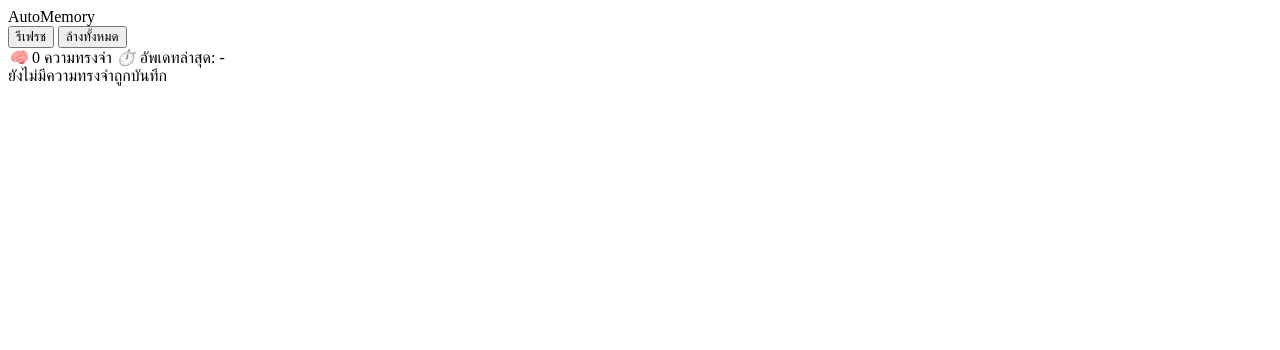
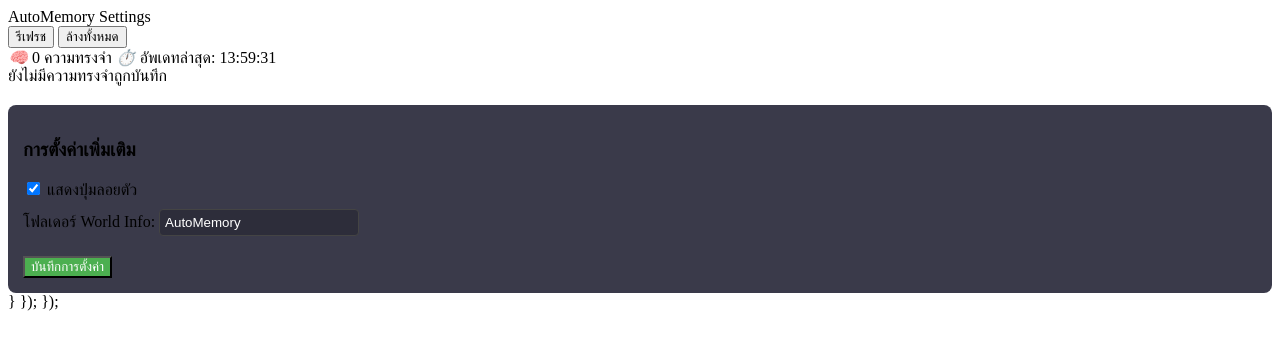
Before and after one commit to meowlin007/ST-AutoMemory, a plain HTML site: page index.html in a window 1280 px wide. Drawn offline with Linux system fonts and the light colour scheme.

Commit message:
Update index.html

```diff
--- a/index.html
+++ b/index.html
@@ -1,6 +1,6 @@
 <div class="auto-memory-container">
     <div class="auto-memory-header">
-        <div class="auto-memory-title">AutoMemory</div>
+        <div class="auto-memory-title">AutoMemory Settings</div>
         <div>
             <button class="memory-btn refresh" id="refreshMemories">รีเฟรช</button>
             <button class="memory-btn clear" id="clearAllMemories">ล้างทั้งหมด</button>
@@ -15,26 +15,110 @@
     <div class="auto-memory-content" id="memoriesList">
         <div class="no-memories">ยังไม่มีความทรงจำถูกบันทึก</div>
     </div>
+
+    <div class="settings-section">
+        <h3>การตั้งค่าเพิ่มเติม</h3>
+        <div class="setting-item">
+            <label>
+                <input type="checkbox" id="showFloatingButton" checked>
+                แสดงปุ่มลอยตัว
+            </label>
+        </div>
+        <div class="setting-item">
+            <label>
+                โฟลเดอร์ World Info:
+                <input type="text" id="worldInfoFolder" value="AutoMemory">
+            </label>
+        </div>
+        <button class="memory-btn save-settings" id="saveSettings">บันทึกการตั้งค่า</button>
+    </div>
 </div>
 
+<style>
+    .settings-section {
+        margin-top: 20px;
+        padding: 15px;
+        background: #3a3a4a;
+        border-radius: 8px;
+    }
+
+    .setting-item {
+        margin: 10px 0;
+    }
+
+    .setting-item input[type="text"] {
+        padding: 5px;
+        background: #2d2d3a;
+        border: 1px solid #444;
+        border-radius: 4px;
+        color: white;
+        width: 200px;
+    }
+
+    .save-settings {
+        background: #4CAF50;
+        color: white;
+        margin-top: 10px;
+    }
+</style>
+
 <script>
-    // JavaScript สำหรับจัดการ UI ของ panel
     document.addEventListener('DOMContentLoaded', function() {
-        const refreshBtn = document.getElementById('refreshMemories');
-        const clearBtn = document.getElementById('clearAllMemories');
+        // นับจำนวน memories
+        function updateMemoryCount() {
+            const count = document.querySelectorAll('.memory-entry').length;
+            document.getElementById('memoryCount').textContent = count;
+            document.getElementById('lastUpdate').textContent = new Date().toLocaleTimeString('th-TH');
+        }
 
-        refreshBtn.addEventListener('click', function() {
-            // เรียก function จาก index.js เพื่อรีเฟรช memory
+        // รีเฟรช memories
+        document.getElementById('refreshMemories').addEventListener('click', function() {
             if (typeof refreshMemoryPanel === 'function') {
                 refreshMemoryPanel();
+                updateMemoryCount();
             }
         });
 
-        clearBtn.addEventListener('click', function() {
-            // เรียก function จาก index.js เพื่อล้าง memory
+        // ล้าง memories ทั้งหมด
+        document.getElementById('clearAllMemories').addEventListener('click', function() {
             if (typeof clearAllMemories === 'function') {
                 clearAllMemories();
             }
         });
+
+        // บันทึกการตั้งค่า
+        document.getElementById('saveSettings').addEventListener('click', function() {
+            const showFloating = document.getElementById('showFloatingButton').checked;
+            const folderName = document.getElementById('worldInfoFolder').value.trim() || 'AutoMemory';
+
+            // เก็บใน localStorage
+            const settings = {
+                show_floating_button: showFloating,
+                auto_memory_world_info_folder: folderName
+            };
+
+            localStorage.setItem('AutoMemory_settings', JSON.stringify(settings));
+            alert('บันทึกการตั้งค่าแล้ว! รีเฟรชหน้าเพื่อให้การตั้งค่ามีผล');
+        });
+
+        // โหลดการตั้งค่าที่บันทึกไว้
+        function loadSavedSettings() {
+            try {
+                const savedSettings = JSON.parse(localStorage.getItem('AutoMemory_settings')) || {};
+                document.getElementById('showFloatingButton').checked = savedSettings.show_floating_button !== false;
+                document.getElementById('worldInfoFolder').value = savedSettings.auto_memory_world_info_folder || 'AutoMemory';
+            } catch (error) {
+                console.error('ไม่สามารถโหลดการตั้งค่าได้:', error);
+            }
+        }
+
+        loadSavedSettings();
+        updateMemoryCount();
+
+        // อัปเดททุก 30 วินาที
+        setInterval(updateMemoryCount, 30000);
+    });
+</script>            }
+        });
     });
 </script>
```
